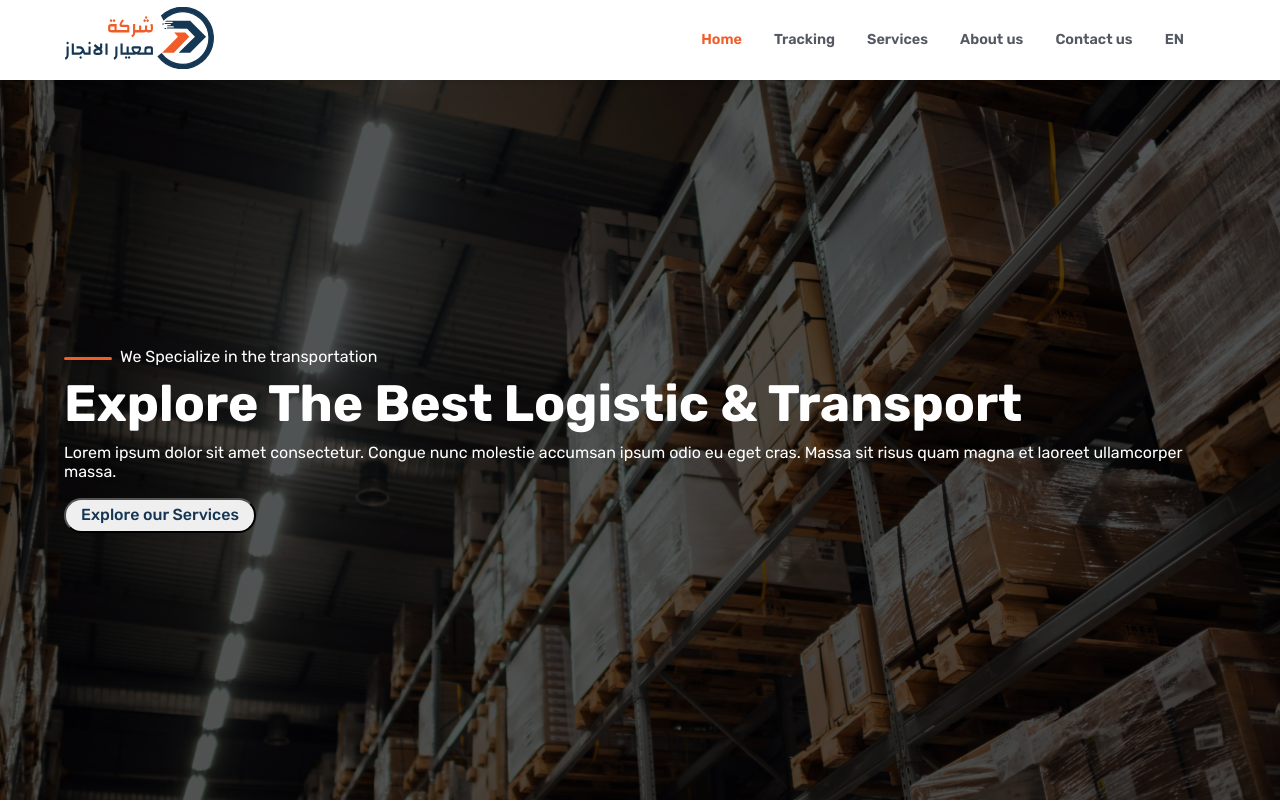
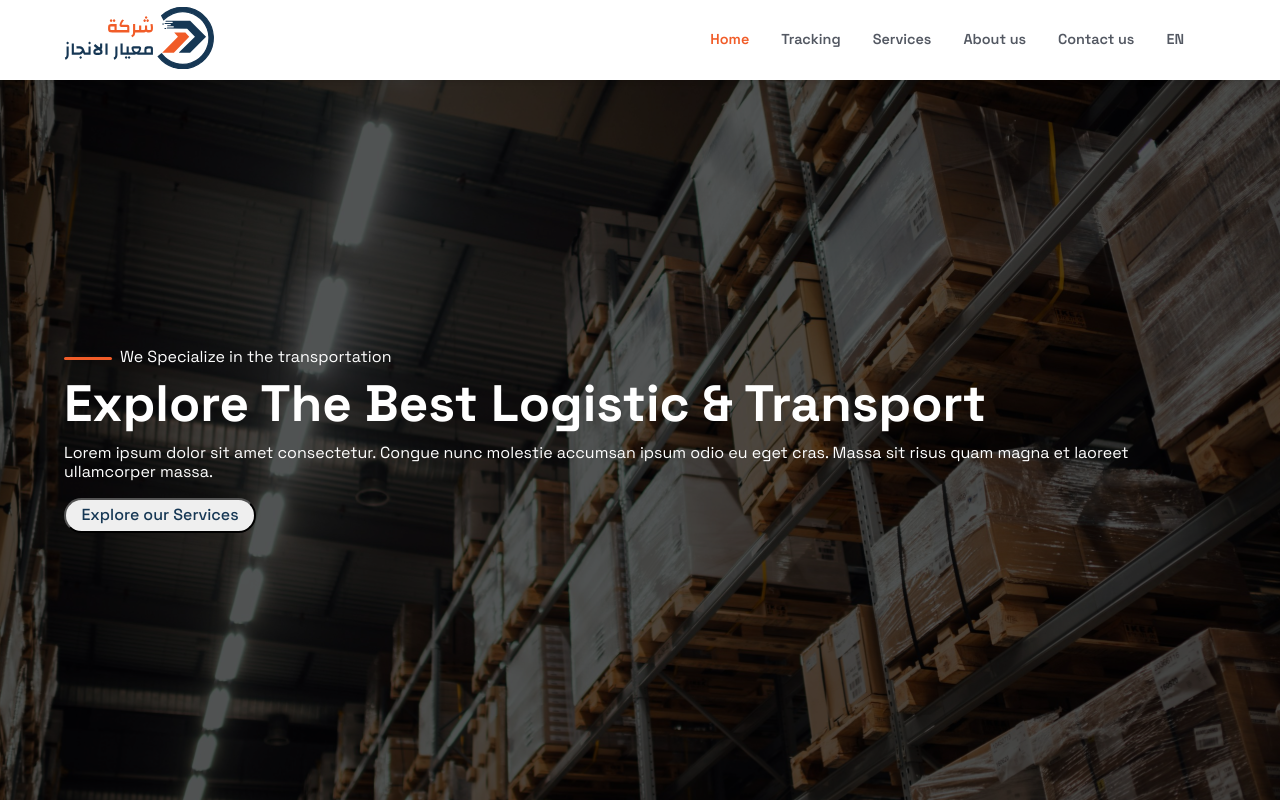
Before and after one commit to dev-basit/brc, a Next.js app: page / in a window 1280 px wide. Shown: the top 802 px of the page. Built offline with nearby package versions, Linux system fonts and the light colour scheme.

Commit message:
added font family

```diff
--- a/src/app/globals.css
+++ b/src/app/globals.css
@@ -46,7 +46,7 @@ body {
 body {
   color: var(--color-body);
   background: var(--white);
-  font-family: var(--rubik), Inter, Arial, Helvetica, sans-serif;
+  font-family: var(--space-grotesk), Inter, Arial, Helvetica, sans-serif;
   font-size: 2rem;
   line-height: 1.2;
   -webkit-font-smoothing: antialiased;
--- a/src/app/layout.js
+++ b/src/app/layout.js
@@ -1,14 +1,14 @@
 import "./globals.css";
-import { Rubik } from "next/font/google";
+import { Space_Grotesk } from "next/font/google";
 import { Navbar } from "@/components/navbar/navbar";
 import { Footer } from "@/components/footer/footer";
 import commonStyles from "../../src/app/common.module.css";
 import Animation from "@/components/common/animation/animation";
 
-const rubik = Rubik({
-  variable: "--rubik",
+const SpaceGrotest = Space_Grotesk({
+  variable: "--space-grotesk",
   subsets: ["latin", "cyrillic"],
-  weight: ["300", "400", "500", "600", "700", "800"],
+  weight: ["300", "400", "500", "600", "700"],
   display: "swap",
 });
 
@@ -20,7 +20,7 @@ export const metadata = {
 export default function RootLayout({ children }) {
   return (
     <html lang="en">
-      <body className={rubik.variable}>
+      <body className={SpaceGrotest.variable}>
         <div className={commonStyles.navbarHeight} />
         <Animation />
         <Navbar />
```
